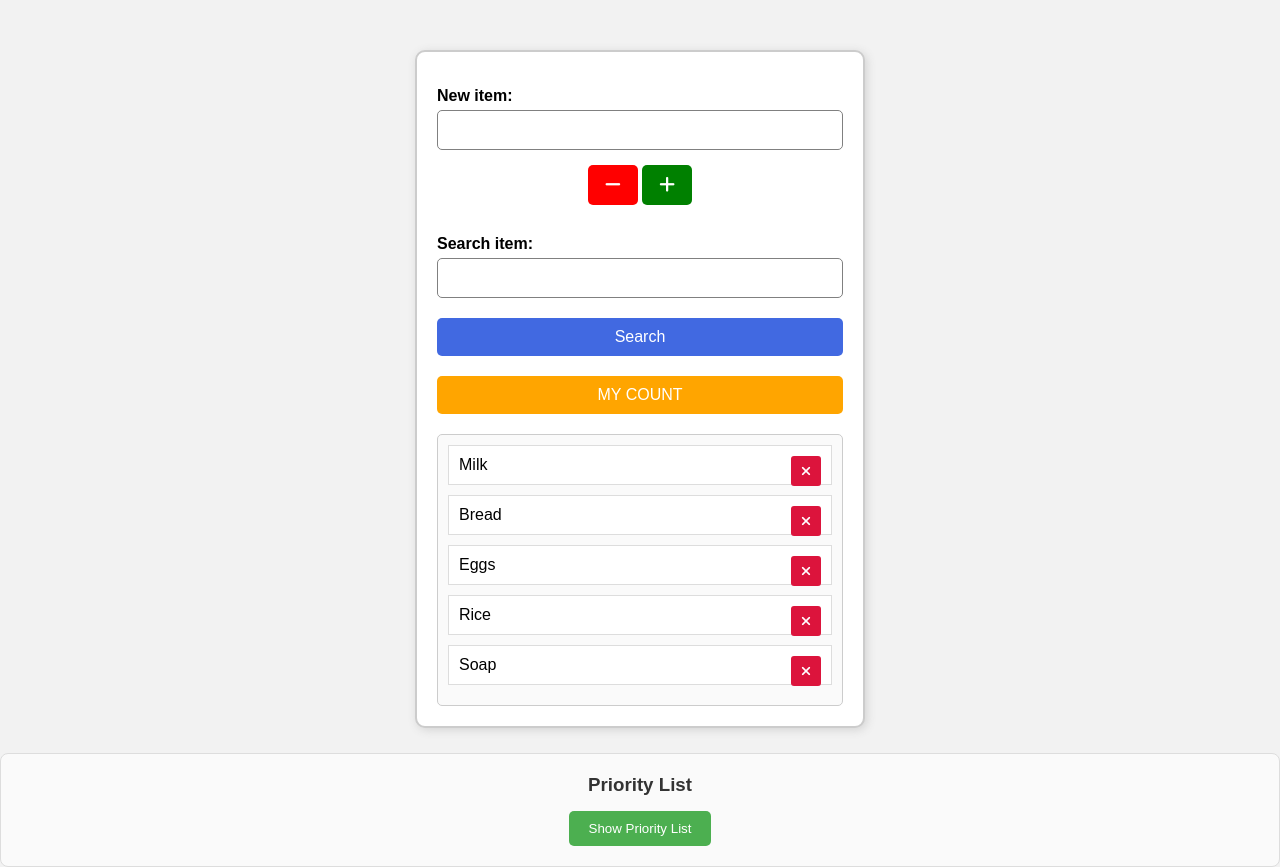
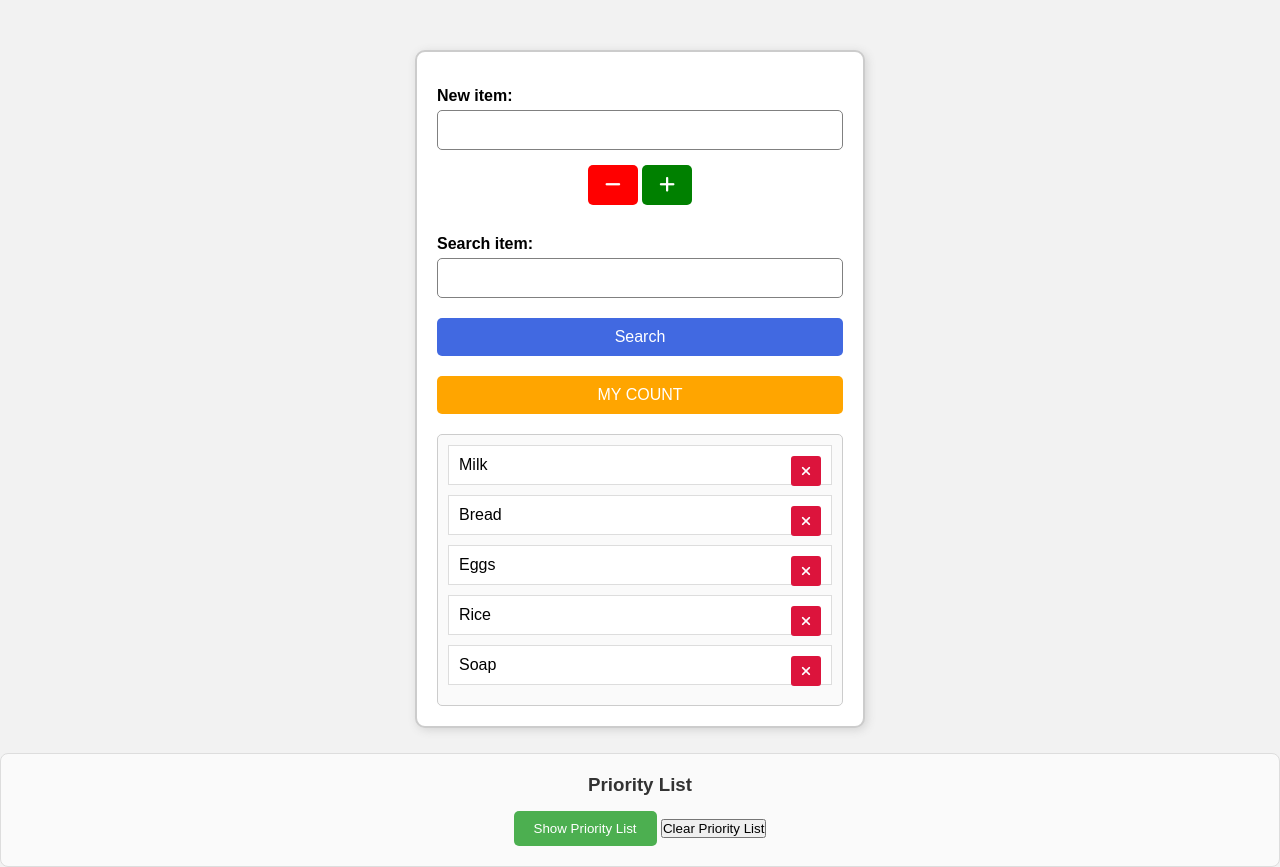
Before and after one commit to kirima-julius/shopping-list, a plain HTML site: page index.html in a window 1280 px wide. Drawn offline with Linux system fonts and the light colour scheme.

Commit message:
Update index.html

```diff
--- a/index.html
+++ b/index.html
@@ -52,6 +52,10 @@ href="https://cdnjs.cloudflare.com/ajax/libs/font-awesome/6.7.2/css/all.min.css"
                 <button type="button" id="priorityBtn">
                     Show Priority List
                 </button>
+
+                <button type="button" id="clearPriorityBtn">
+                    Clear Priority List
+                </button>
             </div>
         </section>
     </main>
```
